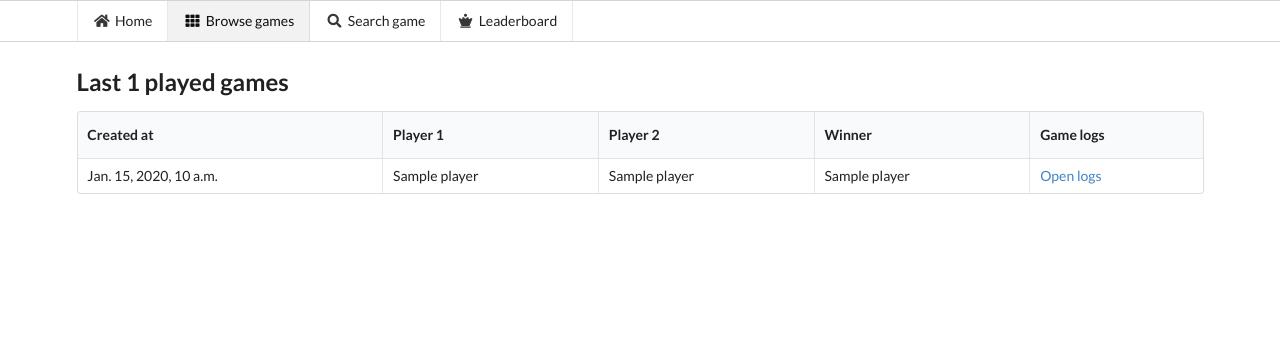
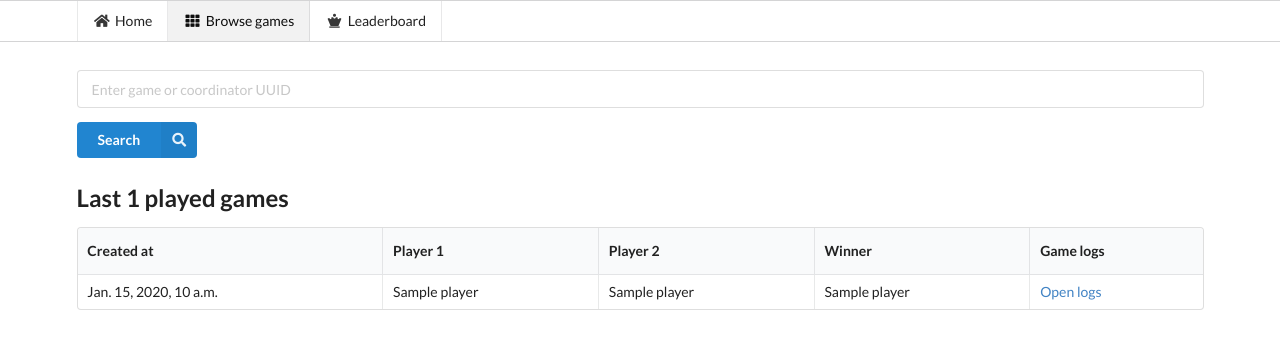
Before and after one commit to tue-5ARA0-2021-Q3/poker-server-backend, a Django app: page /games/ in a window 1280 px wide. Shown: the top 349 px of the page. Run offline with Django 3.2, Linux system fonts and the light colour scheme; tables that the repository leaves empty hold one stand-in row (values such as "Sample post"); some libraries are stand-ins or nearby versions.

Commit message:
feat(): search game form fixed

```diff
--- a/backend/urls.py
+++ b/backend/urls.py
@@ -18,14 +18,14 @@ from django.shortcuts import redirect
 from django.contrib import admin
 from django.urls import path
 
-from pages.views import home_view, games_view, game_view, leaderboard_view, tournament_view
+from pages.views import game_search_view, home_view, games_view, game_view, leaderboard_view, tournament_view
 from pages.api import game_counter
 
 urlpatterns = [
     path('', lambda req: redirect('/home/')),
     path('home/', home_view, name = 'home'),
     path('games/', games_view, name = 'games'),
-    path('game/', game_view, name = 'game'),
+    path('game/', game_search_view, name = 'game_search'),
     path('game/<str:game_id>/', game_view, name = 'game'),
     path('leaderboard/', leaderboard_view, name = 'leaderboard'),
     path('tournament/<str:tournament_id>/', tournament_view, name = 'tournament'),
--- a/configurations/dev/settings.py
+++ b/configurations/dev/settings.py
@@ -8,7 +8,7 @@ GRPC_MAX_WORKERS = 64 # Note that each player reserves one worker, if this setti
 GRPC_USE_RELOADER = False
 
 
-GENERATE_TEST_PLAYERS = 2
+GENERATE_TEST_PLAYERS = 4
 GENERATE_BOT_PLAYERS = 16
 
 CARD_GENERATED_IMAGE_SIZE = 32
--- /dev/null
+++ b/pages/forms.py
@@ -0,0 +1,4 @@
+from django import forms
+
+class SearchGameForm(forms.Form):
+    game_or_coordinator_id = forms.UUIDField()
--- a/pages/templates/games.html
+++ b/pages/templates/games.html
@@ -2,6 +2,24 @@
 
 {% block content %}
     <div id="games">
+
+        <div class="ui container">
+            <form class="ui form error" action="/game/" method="post">
+                {% csrf_token %}
+                <div class="field">
+                    <input id="id_game_or_coordinator_id" type="text" name="game_or_coordinator_id" placeholder="Enter game or coordinator UUID" value="{{ form.game_or_coordinator.value }}">
+                </div>
+                {% if form.game_or_coordinator_id.errors %}
+                    {% for error in form.game_or_coordinator_id.errors %}
+                        <div class="ui error message">
+                            <div class="header">UUID</div>
+                            <p>{{ error|escape}}</p>
+                        </div>
+                    {% endfor %}
+                {% endif %}
+                <button class="ui blue button right labeled icon" type="submit"><i class="search icon"></i>Search</button>
+            </form>
+
         <div class="ui large header">Last {{ games|length }} played games</div>
         <table class="ui celled compact table">
             <thead>
--- a/pages/views.py
+++ b/pages/views.py
@@ -1,7 +1,12 @@
 import datetime
+from urllib import request
 from django.shortcuts import render
 from coordinator.models import Game, GameCoordinator, GameRound, Player, Tournament, TournamentRound, TournamentRoundBracketItem, TournamentRoundGame
 from django.db.models import Q
+from django.http import HttpResponseRedirect
+from django.shortcuts import redirect
+
+from pages.forms import SearchGameForm
 
 # Create your views here.
 
@@ -10,26 +15,46 @@ def home_view(request, *args, **kwargs):
 
 def games_view(request, *args, **kwargs):
     return render(request, "games.html", {
-        'games': Game.objects.all().order_by('-created_at')[:50]
+        'games': Game.objects.all().order_by('-created_at')[:50],
+        'form': kwargs['form'] if 'form' in kwargs else SearchGameForm()
     })
 
-# TODO game search view
+def game_search_view(request, *args, **kwargs):
+    if request.method == 'POST':
+        form = SearchGameForm(request.POST)
+        # check whether it's valid:
+        if form.is_valid():
+            id = form.cleaned_data['game_or_coordinator_id']
+            return HttpResponseRedirect(f'/game/{ id }/')
+        return games_view(request, form = form)
+    return HttpResponseRedirect("/games/")
+
+
 def game_view(request, *args, **kwargs):
-    context = {}
+    id = kwargs['game_id']
 
-    if 'game_id' not in kwargs:
-        context['is_game_id_provided'] = False
-    else:
-        try:
-            game = Game.objects.get(id = kwargs['game_id'])
-            context['is_game_found'] = True
-            context['game']   = game
-            context['rounds'] = list(GameRound.objects.filter(game__id = game.id))
-        except Exception as e:
-            context['is_game_found'] = False
+    try:
+        context = {}
 
-    return render(request, "game.html", context)
+        game  = None
+        games_by_id  = Game.objects.filter(id = id)
+        games_by_cid = Game.objects.filter(created_by__id = id)
 
+        if len(games_by_id) != 0:
+            game = games_by_id[0]
+        elif len(games_by_cid) != 0:
+            game = games_by_cid[0]
+
+        if game == None:
+            raise ValueError()
+
+        context['is_game_found'] = True
+        context['game']          = game
+        context['rounds']        = list(GameRound.objects.filter(game__id = game.id))
+
+        return render(request, "game.html", context)
+    except Exception as e:
+        return render(request, "game.html", { 'is_game_found': False })
 
 def leaderboard_view(request, *args, **kwargs):
     leaderboard = []
@@ -83,5 +108,4 @@ def tournament_view(request, *args, **kwargs):
             'rounds': rounds_data,
         })
     except Exception as e:
-        print(e)
         return render(request, "tournament.html", { 'tournament_found': False })
--- a/templates/navbar.html
+++ b/templates/navbar.html
@@ -4,11 +4,8 @@
           <a class="item {% if url_name == 'home' %} active {% endif %}" href="{% url 'home' %}">
             <i class="home icon"></i> Home
           </a>
-          <a class="item {% if url_name == 'games' %} active {% endif %}" href="{% url 'games' %}">
+          <a class="item {% if url_name == 'games' or url_name == 'game' %} active {% endif %}" href="{% url 'games' %}">
             <i class="grid layout icon"></i> Browse games
-          </a>
-          <a class="item {% if url_name == 'game' %} active {% endif %}" href="{% url 'game' %}">
-            <i class="search icon"></i> Search game
           </a>
           <a class="item  {% if url_name == 'leaderboard' %} active {% endif %}" href="{% url 'leaderboard' %}">
             <i class="chess queen icon"></i> Leaderboard
```
Also changed, not shown: pages/templates/game.html (+2 -15 lines).
